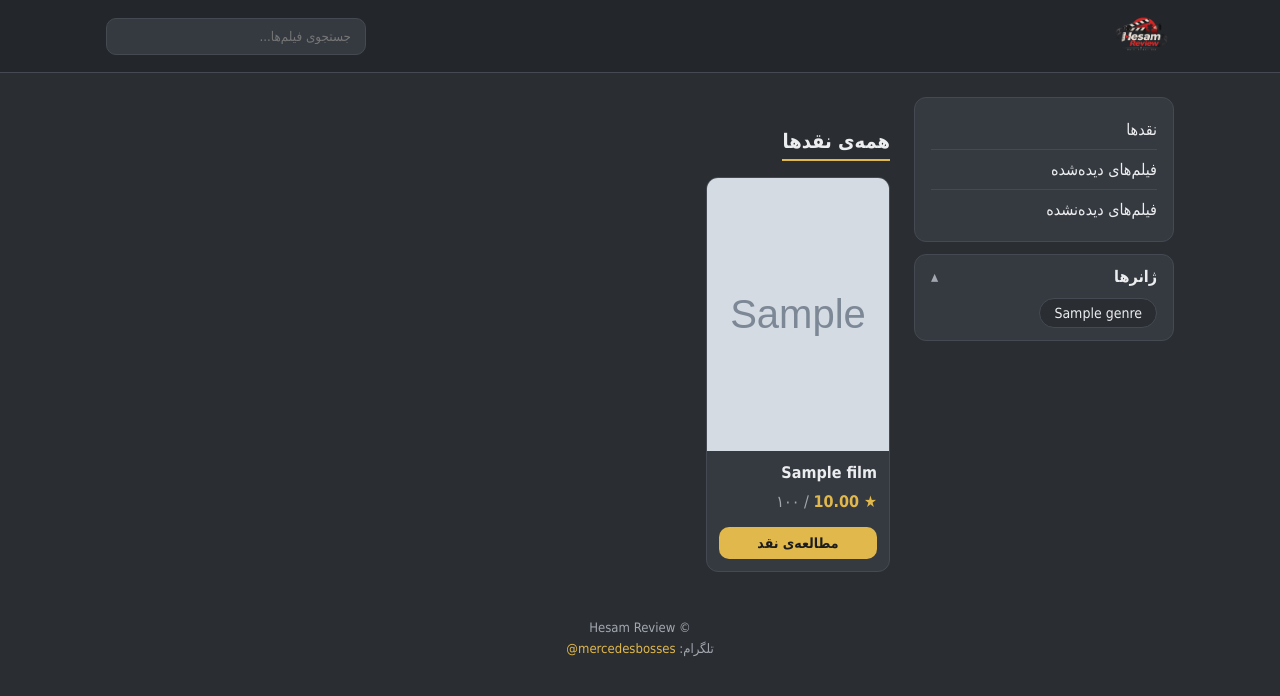
After one commit to Hesam1386/hesam, a Django app: page /reviews/ in a window 1280 px wide. The commit adds this page. Shown: the top 696 px of the page. Run offline with Django 5.2, Linux system fonts and the light colour scheme; tables that the repository leaves empty hold one stand-in row (values such as "Sample post"); grey boxes marked "Sample" are stand-in pictures.

Commit message:
Add sidebar, logo and new pages

```diff
--- a/movies/templates/film/base.html
+++ b/movies/templates/film/base.html
@@ -1,3 +1,4 @@
+{% load static %}
 <!DOCTYPE html>
 <html lang="fa" dir="rtl">
 <head>
@@ -17,11 +18,12 @@
     body { font-family: Tahoma, sans-serif; background: var(--bg); color: var(--text); margin: 0; }
     a { color: inherit; text-decoration: none; }
     .container { max-width: 1100px; margin: 0 auto; padding: 0 16px; }
+    .muted { color: var(--muted); }
+    .score { color: var(--accent); font-weight: bold; }
 
     header { background: #23262a; border-bottom: 1px solid var(--border); }
     .header-inner { display: flex; align-items: center; justify-content: space-between; gap: 16px; padding: 14px 16px; }
-    .logo { font-size: 22px; font-weight: bold; }
-    .logo small { display: block; font-size: 12px; color: var(--muted); font-weight: normal; }
+    .logo img { height: 44px; display: block; }
     .search input { width: 260px; max-width: 100%; padding: 10px 14px; border-radius: 10px;
       border: 1px solid var(--border); background: var(--surface); color: var(--text); font-family: inherit; }
 
@@ -31,29 +33,44 @@
       background: linear-gradient(to left, rgba(35,38,42,.92), rgba(35,38,42,.35)); }
     .hero-text { position: relative; max-width: 520px; padding: 32px 16px; }
     .hero h1 { margin: 0 0 8px; font-size: 38px; }
-    .hero p { color: #d6d8dc; line-height: 1.9; }
     .badge { display: inline-block; background: rgba(0,0,0,.4); padding: 6px 12px; border-radius: 8px; margin: 8px 0; }
     .btn { display: inline-block; background: var(--accent); color: #1c1c1c; padding: 10px 18px;
       border-radius: 10px; font-weight: bold; }
 
     .section-title { font-size: 20px; margin: 32px 0 16px; border-bottom: 2px solid var(--accent);
       display: inline-block; padding-bottom: 6px; }
-    .layout { display: grid; grid-template-columns: 240px minmax(0, 1fr); gap: 24px; align-items: start; }
-    @media (max-width: 760px) { .layout { grid-template-columns: 1fr; } }
+
+    .page { display: grid; grid-template-columns: 260px minmax(0, 1fr); gap: 24px; align-items: start; margin-top: 24px; }
+    .sidebar { display: flex; flex-direction: column; gap: 12px; }
+    .side-box { background: var(--surface); border: 1px solid var(--border); border-radius: 12px; padding: 12px 16px; }
+    .side-box summary { cursor: pointer; font-weight: bold; list-style: none; }
+    .side-box summary::-webkit-details-marker { display: none; }
+    .side-box summary::after { content: "▾"; float: left; color: var(--muted); }
+    .side-box[open] summary::after { content: "▴"; }
+    .side-box .chips { margin-top: 12px; }
+    .side-links a { display: block; padding: 10px 0; border-bottom: 1px solid var(--border); }
+    .side-links a:last-child { border-bottom: none; }
+    .side-links a:hover { color: var(--accent); }
+    @media (max-width: 760px) { .page { grid-template-columns: 1fr; } .sidebar { order: 2; } }
 
     .box { background: var(--surface); border: 1px solid var(--border); border-radius: 12px; padding: 16px; }
     .chips { display: flex; flex-wrap: wrap; gap: 8px; }
     .chip { background: var(--bg); border: 1px solid var(--border); padding: 6px 14px; border-radius: 20px; font-size: 14px; }
     .chip:hover { border-color: var(--accent); }
 
+    .layout { display: grid; grid-template-columns: 240px minmax(0, 1fr); gap: 24px; align-items: start; }
+    @media (max-width: 760px) { .layout { grid-template-columns: 1fr; } }
+
     .scroll-row { display: flex; gap: 16px; overflow-x: auto; padding-bottom: 12px; scroll-snap-type: x proximity; }
+    .grid { display: grid; grid-template-columns: repeat(auto-fill, minmax(180px, 1fr)); gap: 16px; }
     .card { flex: 0 0 200px; scroll-snap-align: start; background: var(--surface);
       border: 1px solid var(--border); border-radius: 12px; overflow: hidden; }
     .card img { width: 100%; aspect-ratio: 2 / 3; object-fit: cover; display: block; }
+    .no-poster { aspect-ratio: 2 / 3; display: flex; align-items: center; justify-content: center;
+      font-size: 48px; background: var(--bg); }
     .card-body { padding: 12px; }
-    .card-body h3 { margin: 0 0 6px; font-size: 16px; }
-    .score { color: var(--accent); font-weight: bold; }
-    .card-body p { color: var(--muted); font-size: 13px; margin: 8px 0 12px; min-height: 36px; }
+    .card-body h3 { margin: 0 0 10px; font-size: 16px; }
+    .card-body p { color: var(--muted); font-size: 13px; margin: 8px 0 12px; }
     .card .btn { display: block; text-align: center; padding: 8px; font-size: 14px; margin-top: 16px; }
 
     table { width: 100%; border-collapse: collapse; background: var(--surface); border-radius: 12px; overflow: hidden; }
@@ -64,12 +81,12 @@
     .banner { height: 300px; background-size: cover; background-position: center; position: relative; }
     .banner::after { content: ""; position: absolute; inset: 0;
       background: linear-gradient(to top, var(--bg), transparent 60%); }
-.film { display: flex; gap: 24px; flex-wrap: wrap; align-items: flex-start; margin-top: 32px; }
+    .film { display: flex; gap: 24px; flex-wrap: wrap; align-items: flex-start; }
     .film img { width: 260px; max-width: 100%; height: auto; border-radius: 10px; }
     .film-info { flex: 1; min-width: 260px; }
     .review { margin: 32px 0; background: var(--surface); border: 1px solid var(--border);
       border-radius: 12px; padding: 24px; line-height: 2; font-size: 16px; }
-    .muted { color: var(--muted); }
+
     footer { margin: 48px 0 24px; text-align: center; color: var(--muted); font-size: 13px; }
     footer .contact { margin-top: 6px; }
     footer .contact a { color: var(--accent); }
@@ -78,15 +95,34 @@ footer .contact a { color: var(--accent); }
 <body>
   <header>
     <div class="container header-inner">
-      <a href="{% url 'home' %}" class="logo">Hesam Review<small>نقد و بررسی فیلم</small></a>
+      <a href="{% url 'home' %}" class="logo"><img src="{% static 'film/logo.png' %}" alt="Hesam Review"></a>
       <form class="search" method="get" action="{% url 'home' %}">
         <input type="search" name="q" value="{{ q|default:'' }}" placeholder="جستجوی فیلم‌ها...">
       </form>
     </div>
   </header>
+
   {% block hero %}{% endblock %}
-  <main class="container">{% block content %}{% endblock %}</main>
-  <footer>© Hesam
+
+  <div class="container page">
+    <aside class="sidebar">
+      <nav class="side-box side-links">
+        <a href="{% url 'reviews' %}">نقدها</a>
+        <a href="{% url 'watched' %}">فیلم‌های دیده‌شده</a>
+        <a href="{% url 'unwatched' %}">فیلم‌های دیده‌نشده</a>
+      </nav>
+      <details class="side-box" open>
+        <summary>ژانرها</summary>
+        <div class="chips">
+          {% for g in sidebar_genres %}<a class="chip" href="{% url 'genre' g.slug %}">{{ g.name }}</a>{% empty %}<span class="muted">هنوز ژانری نیست.</span>{% endfor %}
+        </div>
+      </details>
+    </aside>
+    <main>{% block content %}{% endblock %}</main>
+  </div>
+
+  <footer>
+    <div>© Hesam Review</div>
     <div class="contact">تلگرام: <a href="https://t.me/mercedesbosses" target="_blank" rel="noopener" dir="ltr">@mercedesbosses</a></div>
   </footer>
 </body>
--- a/movies/templates/film/film_detail.html
+++ b/movies/templates/film/film_detail.html
@@ -13,14 +13,18 @@
   <div class="film-info">
     <h1>{{ film.title }}</h1>
     <p class="muted">{{ film.year }}{% if film.director %} · {{ film.director }}{% endif %}</p>
-    <p>نمره‌ی من: <span class="score">{{ film.score }}</span> از ۱۰۰</p>
+    {% if film.score is not None %}
+    <p>نمره‌ی من: <span class="score">{{ film.score|floatformat:2 }}</span> از ۱۰۰ · <span class="score" dir="ltr">#{{ film.rank }}</span></p>
+    {% endif %}
     <div class="chips">{% for g in film.genres.all %}<a class="chip" href="{% url 'genre' g.slug %}">{{ g.name }}</a>{% endfor %}</div>
   </div>
 </div>
 
+{% if film.has_review %}
 <article class="review">
   {{ film.review|linebreaks }}
 </article>
+{% endif %}
 
 <p><a href="{% url 'home' %}">← بازگشت</a></p>
 {% endblock %}
--- /dev/null
+++ b/movies/templates/film/reviews.html
@@ -0,0 +1,17 @@
+{% extends "film/base.html" %}
+{% block title %}نقدها | Hesam Review{% endblock %}
+{% block content %}
+<h2 class="section-title">همه‌ی نقدها</h2>
+<div class="grid">
+  {% for film in films %}
+  <div class="card">
+    <img src="{{ film.poster.url }}" alt="{{ film.title }}">
+    <div class="card-body">
+      <h3>{{ film.title }}</h3>
+      {% if film.score is not None %}<span class="score">★ {{ film.score|floatformat:2 }}</span> <span class="muted">/ ۱۰۰</span>{% endif %}
+      <a class="btn" href="{% url 'film_detail' film.slug %}">مطالعه‌ی نقد</a>
+    </div>
+  </div>
+  {% empty %}<p class="muted">هنوز نقدی ثبت نشده.</p>{% endfor %}
+</div>
+{% endblock %}
```
Also changed, not shown: movies/templates/film/_table.html (+6 -2 lines), movies/templates/film/home.html (+5 -12 lines), movies/templates/film/unwatched.html (added, +17 -0 lines), movies/templates/film/watched.html (added, +17 -0 lines), movies/static/film/logo.png (added). Lines whose indentation alone changed are shown as unchanged.
